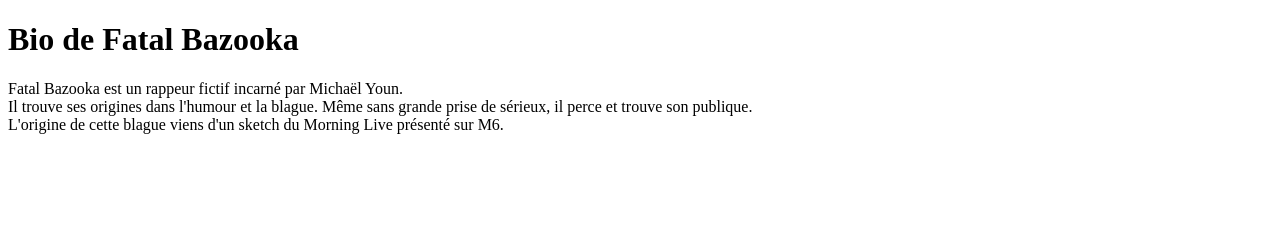
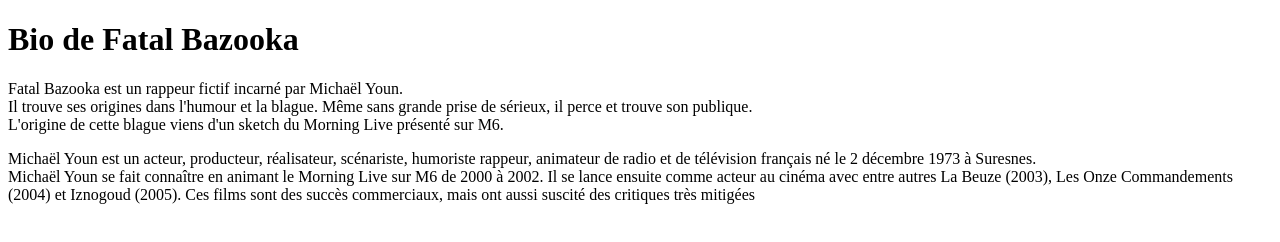
Before and after one commit to Toutoune27/Fatal_Bazooka, a plain HTML site: page index.html in a window 1280 px wide. Drawn offline with Linux system fonts and the light colour scheme.

Commit message:
Update index.html

```diff
--- a/index.html
+++ b/index.html
@@ -11,5 +11,8 @@
         <p> Fatal Bazooka est un rappeur fictif incarné par Michaël Youn. <br/>
             Il trouve ses origines dans l'humour et la blague. Même sans grande prise de sérieux, il perce et trouve son publique. <br/>
             L'origine de cette blague viens d'un sketch du Morning Live présenté sur M6.</p>
+            <p>Michaël Youn est un acteur, producteur, réalisateur, scénariste, humoriste rappeur, animateur de radio et de télévision français né le 2 décembre 1973 à Suresnes.<br/>
+                Michaël Youn se fait connaître en animant le Morning Live sur M6 de 2000 à 2002. Il se lance ensuite comme acteur au cinéma avec entre autres La Beuze (2003), Les Onze Commandements (2004) et Iznogoud (2005). Ces films sont des succès commerciaux, mais ont aussi suscité des critiques très mitigées
+                </p>
     </body>
 </html>
```
